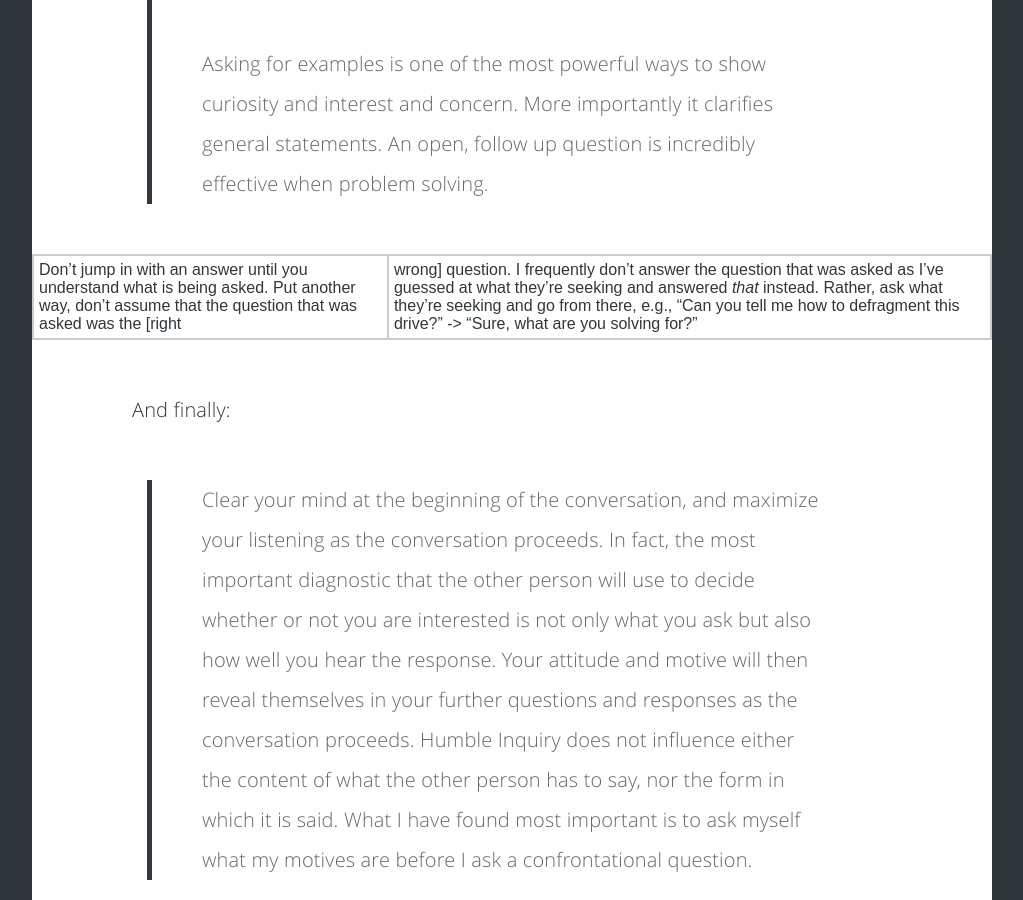
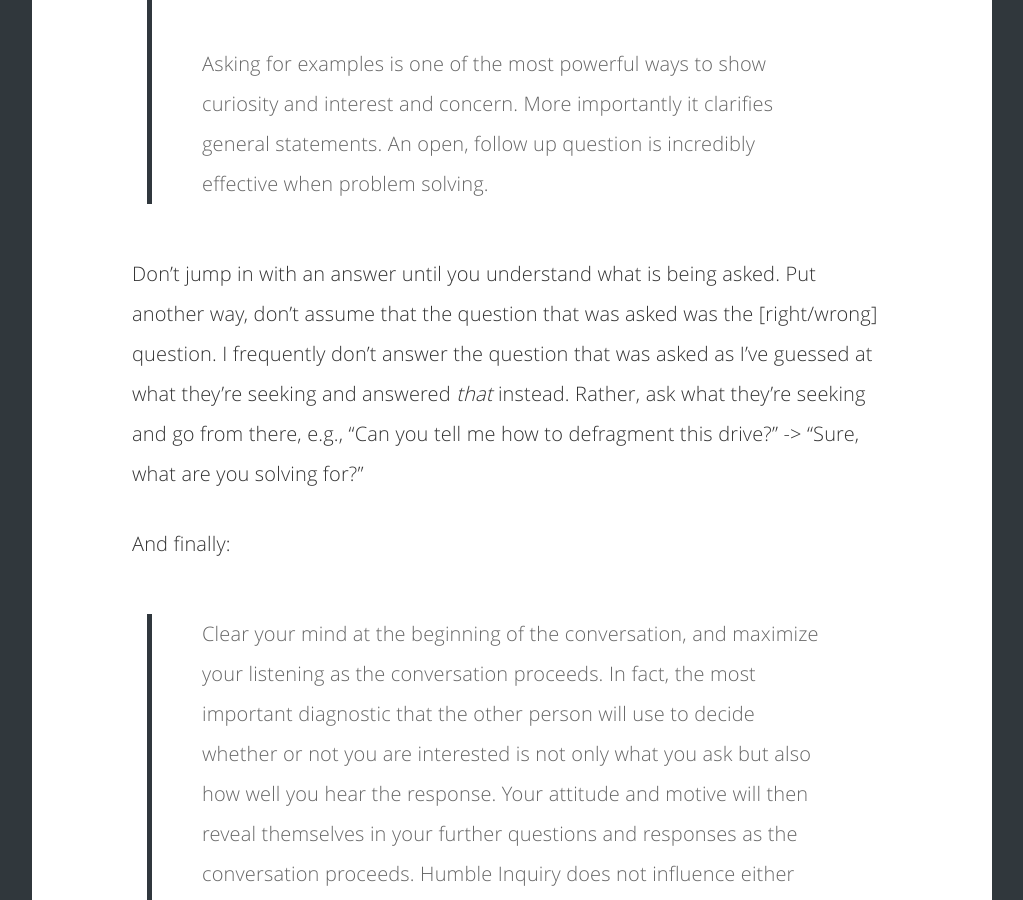
Before and after one commit to dfct/rw.internals.io, a Jekyll site: the page built from _posts/2017-08-23-on-humble-inquiry.md, in a window 1280 px wide and 900 px high, scrolled down 1883 px. Shown: the whole window, without its empty margins (128-1151 px from the left). Built offline with Jekyll 4.4.1, drawn with Linux system fonts in a browser that asks for light colours; comment, search, counter and statistics services are not loaded.

Commit message:
Fixed an accidental | table

```diff
--- a/_posts/2017-08-23-on-humble-inquiry.md
+++ b/_posts/2017-08-23-on-humble-inquiry.md
@@ -27,7 +27,7 @@ A few other quotes from the book & the notes I wrote down alongside them:
 > <br/>
 > Asking for examples is one of the most powerful ways to show curiosity and interest and concern. More importantly it clarifies general statements. An open, follow up question is incredibly effective when problem solving.
 
-Don't jump in with an answer until you understand what is being asked. Put another way, don't assume that the question that was asked was the [right|wrong] question. I frequently don't answer the question that was asked as I've guessed at what they're seeking and answered *that* instead. Rather, ask what they're seeking and go from there, e.g., "Can you tell me how to defragment this drive?" -> "Sure, what are you solving for?"
+Don't jump in with an answer until you understand what is being asked. Put another way, don't assume that the question that was asked was the [right/wrong] question. I frequently don't answer the question that was asked as I've guessed at what they're seeking and answered *that* instead. Rather, ask what they're seeking and go from there, e.g., "Can you tell me how to defragment this drive?" -> "Sure, what are you solving for?"
 
 And finally:
 
```
